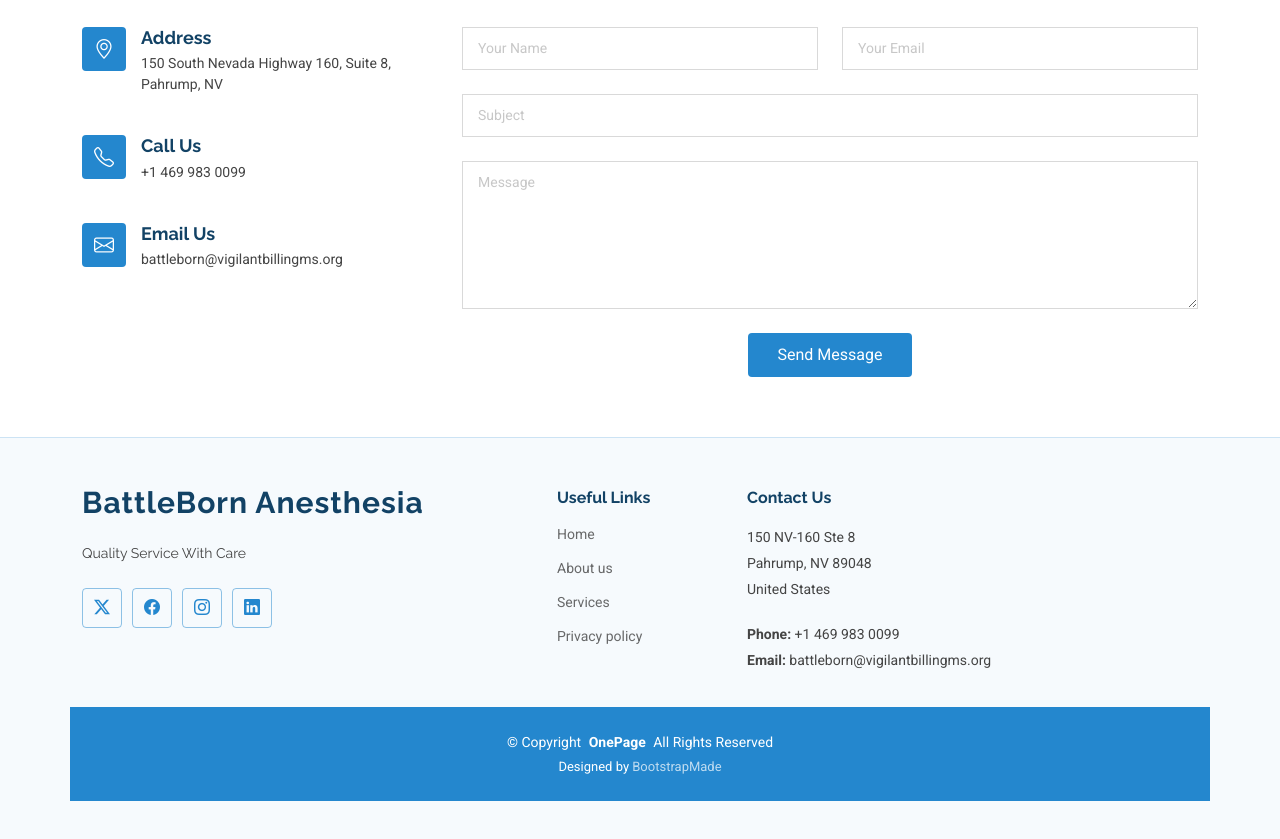
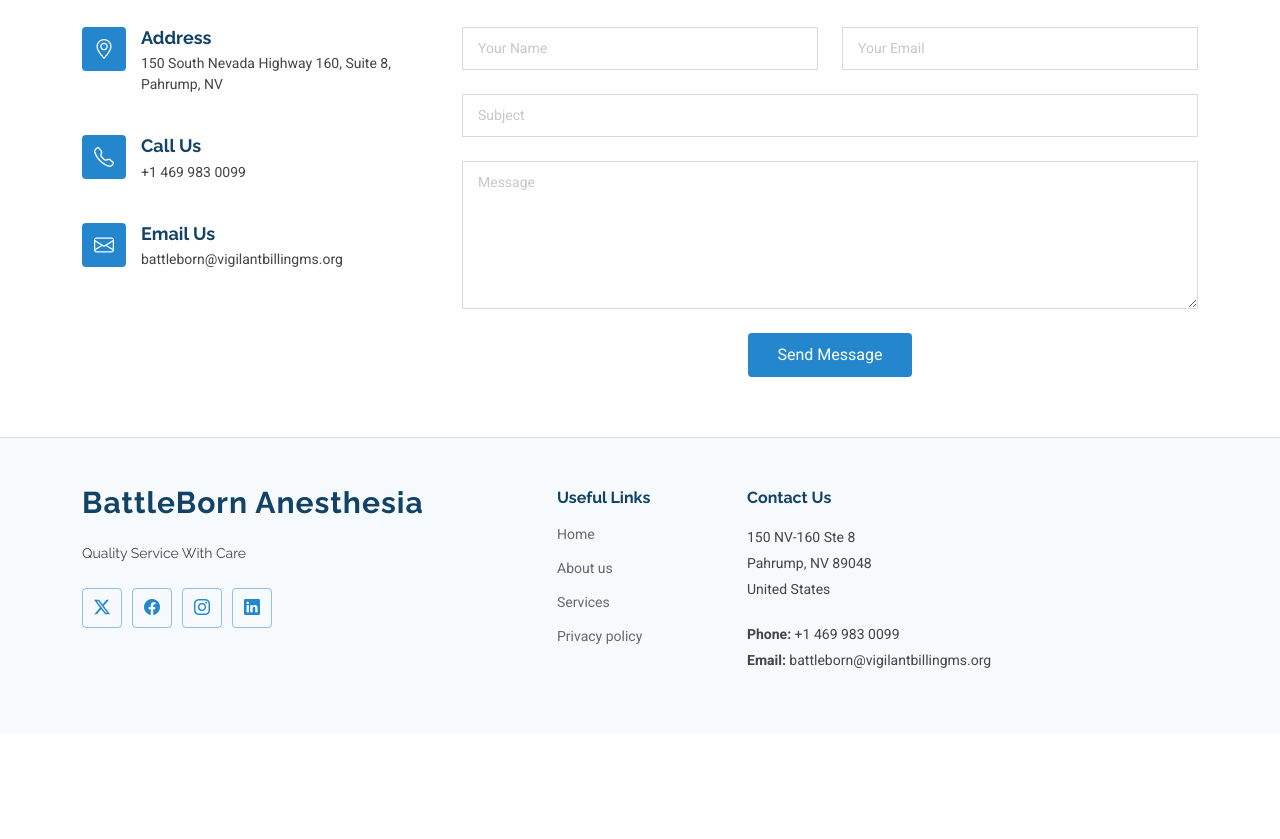
Before and after one commit to Rabia-Sammi/battleborn, a plain HTML site: page index.html in a window 1280 px wide. Shown: the part 6552-7391 px from the top of the page. After the commit the page ends 7285 px from the top, so only its background shows below. Drawn offline with Linux system fonts and the light colour scheme.

Commit message:
Update index.html

```diff
--- a/index.html
+++ b/index.html
@@ -783,16 +783,6 @@
       </div>
     </div>
 
-    <div class="container copyright text-center mt-4">
-      <p>© <span>Copyright</span> <strong class="px-1 sitename">OnePage</strong> <span>All Rights Reserved</span></p>
-      <div class="credits">
-        <!-- All the links in the footer should remain intact. -->
-        <!-- You can delete the links only if you've purchased the pro version. -->
-        <!-- Licensing information: https://bootstrapmade.com/license/ -->
-        <!-- Purchase the pro version with working PHP/AJAX contact form: [buy-url] -->
-        Designed by <a href="https://bootstrapmade.com/">BootstrapMade</a>
-      </div>
-    </div>
 
   </footer>
 
```
